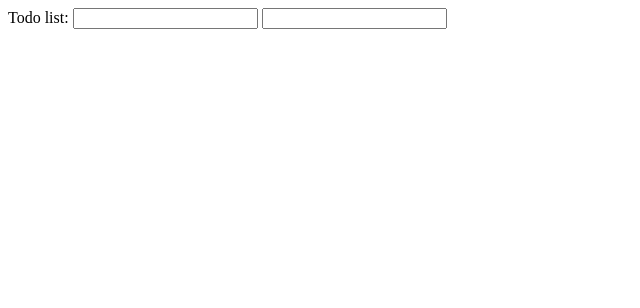
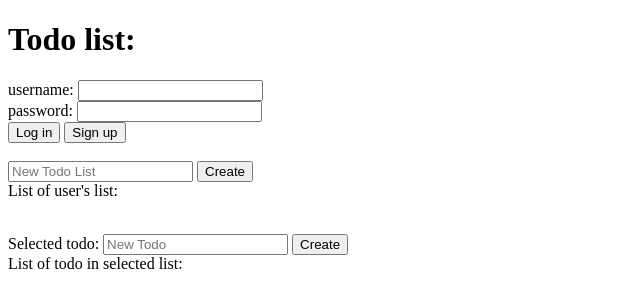
Before and after one commit to thanqminh/jquery_todo, a plain HTML site: page index.html in a window 1280 px wide. Shown: the whole page, without its empty margins (0-640 px from the left). Drawn offline with nearby package versions, Linux system fonts and the light colour scheme.

Commit message:
add headers

```diff
--- a/index.html
+++ b/index.html
@@ -5,14 +5,33 @@
   <script src="https://ajax.googleapis.com/ajax/libs/jquery/3.3.1/jquery.min.js"></script>
 </head>
 <body>
-  <div>Todo list:
-    <input type='text' id='username' id='txt_username' />
-    <input type='text' id='password' id='txt_password' />
-    <ul id='ul_list'>
+  <div>
+    <h1> Todo list: </h1>
+    <div id='authentication'>
+      username: <input type='text' id='txt_username' /> <br />
+      password: <input type='text' id='txt_password' /> <br />
+      <input type='button' id='btn_login' value='Log in' onclick="login()" />
+      <input type='button' id='btn_signup' value='Sign up' onclick="signup()"/>
+    </div>
+    <br />
+    <div id='logged' style="display: block">
+      <input type='text' id='txt_todolist' placeholder="New Todo List" />
+      <input type='button' id='btn_create_todolist' value='Create' onclick="createTodoList()"/>
+      <br />
+      List of user's list:
+      <ul id='ul_list'>
 
-    </ul>
-    <ul id='ul_todo'>
-    </ul>
+      </ul>
+      <br />
+      Selected todo: <span id='selected_list'></span>
+      <input type='hidden' id='selected_id' />
+      <input type='text' id='txt_todo' placeholder="New Todo" />
+      <input type='button' id='btn_create_todo' value='Create' onclick="createTodo()" />
+      <br />
+      List of todo in selected list:
+      <ul id='ul_todo'>
+      </ul>
+    </div>
 
   </div>
   <script type='text/javascript'>
@@ -20,6 +39,80 @@
 
 
       });
+
+      function signup() {
+        username = $('#txt_username').val();
+        password = $('#txt_password').val();
+        body = JSON.stringify({email: username, password: password});
+        console.log(body);
+        var settings = {
+          "async": true,
+          "crossDomain": true,
+          "url": "http://herokutuan.herokuapp.com/auth",
+          "method": "POST",
+          "headers": {
+            "Content-Type": "application/json"
+          },
+          "processData": false,
+          "data": body
+        };
+        $.ajax(settings).done(function (response) {
+          console.log(response);
+        });
+      }
+
+      function login() {
+        username = $('#txt_username').val();
+        password = $('#txt_password').val();
+        body = JSON.stringify({email: username, password: password});
+        var settings = {
+          "async": true,
+          "crossDomain": true,
+          "url": "http://herokutuan.herokuapp.com/auth/sign_in",
+          "method": "POST",
+          "headers": {
+            "email": username,
+            "password": password,
+            "Content-Type": "application/json"
+          },
+          "processData": false,
+          "data": body
+        }
+
+        $.ajax(settings).done(function (response, textStatus, request) {
+          console.log(response);
+          var user = {
+            uid:request.getResponseHeader('uid'),
+            token: request.getResponseHeader('access-token'),
+            client: request.getResponseHeader('client'),
+          };
+          sessionStorage.setItem('user', JSON.stringify(user));
+          var obj = JSON.parse(sessionStorage.user);
+        });
+      }
+
+      function createTodoList() {
+        //take client, access-token, uid from sessionStorage
+        var user = JSON.parse(sessionStorage.user);
+        var settings = {
+          "async": true,
+          "crossDomain": true,
+          "url": "https://todo-js-be.herokuapp.com/todo_lists",
+          "method": "POST",
+          "headers": {
+            "Client": user.client,
+            "Access-Token": user.token,
+            "Uid": user.uid,
+            "Content-Type": "application/json"
+          },
+          "processData": false,
+          "data": "{\n\t\"name\": \"abc\"\n}"
+        }
+
+        $.ajax(settings).done(function (response) {
+          console.log(response);
+        });
+      }
     </script>
 </body>
 </html>
```
